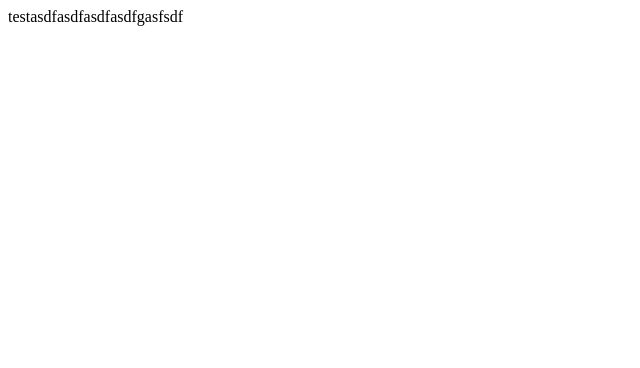
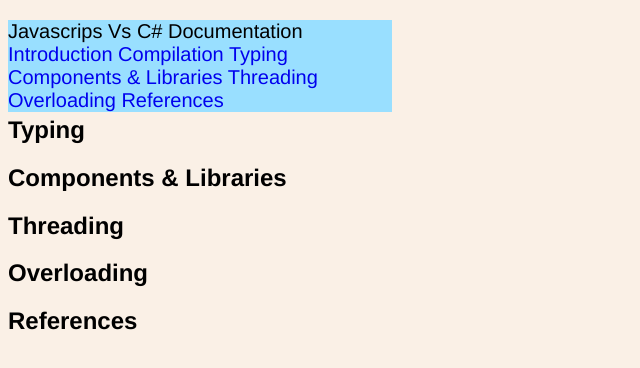
Before and after one commit to dverdin83/dverdin83.github.io, a plain HTML site: page JavascriptVsCSharp.html in a window 1280 px wide. Shown: the whole page, without its empty margins (0-640 px from the left). Drawn offline with Linux system fonts and the light colour scheme.

Commit message:
outline of document

```diff
--- a/JavascriptVsCSharp.html
+++ b/JavascriptVsCSharp.html
@@ -1,15 +1,79 @@
 <!DOCTYPE html>
 <html lang="en" dir="ltr">
   <head>
-    <script src="https://cdn.freecodecamp.org/testable-projects-fcc/v1/bundle.js"></script>
+
     <meta charset="utf-8">
     <meta name="viewport" content="width=device-width, initial-scale=1.0">
     <title>Javascript vs C# Technical Documentation by Microbay</title>
   </head>
   <style>
+  body {
+    background: linen;
+    font-family: helvetica;
+  }
+    nav {
+      font-size: 1.25em;
+      background: #99dfff;
+      position: fixed;
+      width: 30%;
+    }
+      .nav-link {
+      text-decoration: none;
+      }
+    main {
+      width: 70%;
+    }
   </style>
   <body>
-  testasdfasdfasdfasdfgasfsdf
+    <script src="https://cdn.freecodecamp.org/testable-projects-fcc/v1/bundle.js"></script>
+    <nav id="navbar">
+      <header>Javascrips Vs C# Documentation
+      </header>
+      <a class="nav-link" href="#Introduction">Introduction</a>
+      <a class="nav-link" href="#Compilation">Compilation</a>
+      <a class="nav-link" href="#Typing">Typing</a>
+      <a class="nav-link" href="#Components_&_Libraries">Components & Libraries</a>
+      <a class="nav-link" href="#Threading">Threading</a>
+      <a class="nav-link" href="#Overloading">Overloading</a>
+      <a class="nav-link" href="#References">References</a>
+    </nav>
+    <main id="main-doc">
+      <section class="main-section" id="Introduction">
+        <header>
+          <h2>Introduction</h2>
+        </header>
+      </section>
+      <section class="main-section" id="Compilation">
+        <header>
+          <h2>Compilation</h2>
+        </header>
+      </section>
+      <section class="main-section" id="Typing">
+        <header>
+          <h2>Typing</h2>
+        </header>
+      </section>
+      <section class="main-section" id="Components_&_Libraries">
+        <header>
+          <h2>Components & Libraries</h2>
+        </header>
+      </section>
+      <section class="main-section" id="Threading">
+        <header>
+          <h2>Threading</h2>
+        </header>
+      </section>
+      <section class="main-section" id="Overloading">
+        <header>
+          <h2>Overloading</h2>
+        </header>
+      </section>
+      <section class="main-section" id="References">
+        <header>
+          <h2>References</h2>
+        </header>
+      </section>
+    </main>
 
   </body>
   </html>
```
